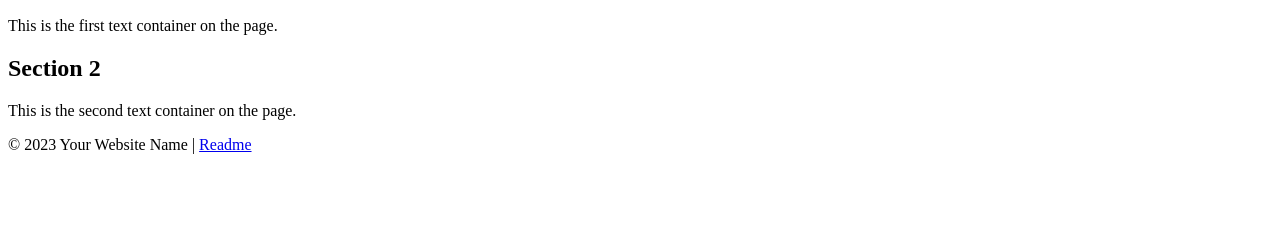
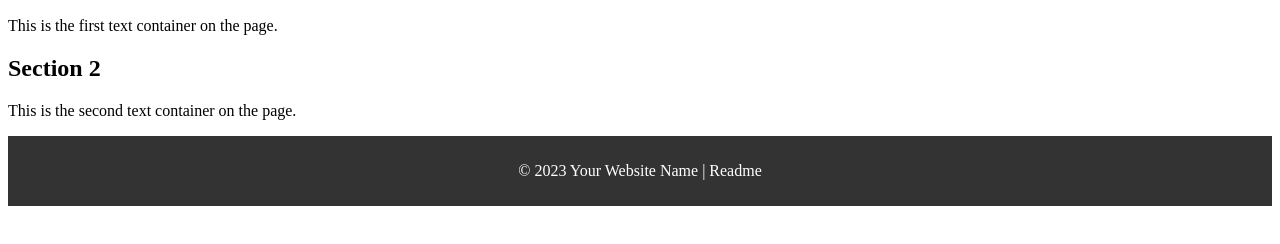
Before and after one commit to SushantsWebsite/SushantsWebsite.github.io, a plain HTML site: page index.html in a window 1280 px wide. Shown: the part 110-354 px from the top of the page. Drawn offline with Linux system fonts and the light colour scheme.

Commit message:
Update index.html

```diff
--- a/index.html
+++ b/index.html
@@ -2,6 +2,20 @@
 <html>
 <head>
     <title>My Webpage</title>
+     <style>
+        /* Add CSS styles for the footer */
+        footer {
+            background-color: #333;
+            color: #fff;
+            text-align: center;
+            padding: 10px;
+        }
+
+        footer a {
+            color: #fff;
+            text-decoration: none;
+        }
+    </style>
 </head>
 <body>
 
```
